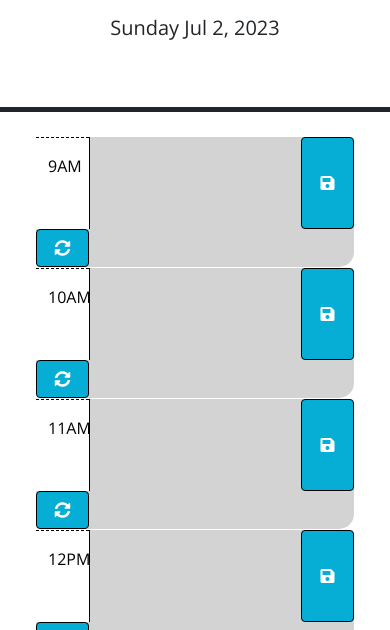
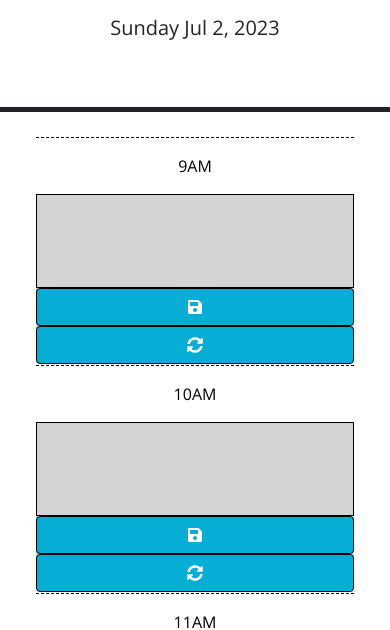
Before and after one commit to lightoftwelve/plan-ahead, a plain HTML site: page index.html in a window 390 px wide. Shown: the part 208-838 px from the top of the page. Drawn offline with nearby package versions, Linux system fonts and the light colour scheme.

Commit message:
added media responsiveness

```diff
--- a/assets/css/style.css
+++ b/assets/css/style.css
@@ -13,7 +13,7 @@ textarea {
   border: none;
   resize: none;
   color: var(--black);
-  border-left: 1px solid var(--black);
+  border: 1px solid var(--black);
   padding: 10px;
 }
 
--- a/assets/js/script.js
+++ b/assets/js/script.js
@@ -10,16 +10,16 @@ $(document).ready(function () {
   workHours.forEach(function (hour) {
     // dynamically modified containers for the scheduler
     var timeBlock = $('<div>').addClass('row time-block').attr('data-hour', hour);
-    var timeLabel = $('<div>').addClass('col-2 col-md-1 hour text-center py-3');
+    var timeLabel = $('<div>').addClass('col-12 col-md-1 hour text-center py-3');
     var hourText = hour < 12 ? hour + 'AM' : (hour === 12 ? hour + 'PM' : (hour - 12) + 'PM'); // formats the hour text based on AM or PM
     timeLabel.text(hourText);
-    var entrySpace = $('<textarea>').addClass('col-8 col-md-9 description').attr('rows', '3');
-    var saveBtn = $('<button>').addClass('btn saveBtn col-2 col-md-1').attr('aria-label', 'save');
+    var entrySpace = $('<textarea>').addClass('col-12 col-md-9 description').attr('rows', '3');
+    var saveBtn = $('<button>').addClass('btn saveBtn col-12 col-md-1').attr('aria-label', 'save');
     var saveIcon = $('<i>').addClass('fas fa-save').attr('aria-hidden', 'true');
     saveBtn.append(saveIcon);
 
     //added a refresh button to clear text area and localStorage for each note
-    var refreshCache = $('<button>').addClass('btn saveBtn col-2 col-md-1').attr('aria-label', 'refresh');
+    var refreshCache = $('<button>').addClass('btn saveBtn col-12 col-md-1').attr('aria-label', 'refresh');
     var refreshIcon = $('<i>').addClass('fas fa-sync-alt').attr('aria-hidden', 'true');
     refreshCache.append(refreshIcon);
 
```
Also changed, not shown: assets/images/05-third-party-apis-homework-demo.gif (deleted), 3 other files.
